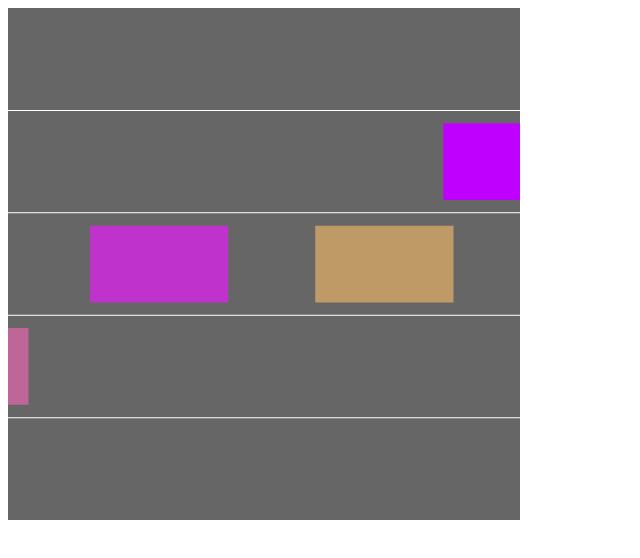
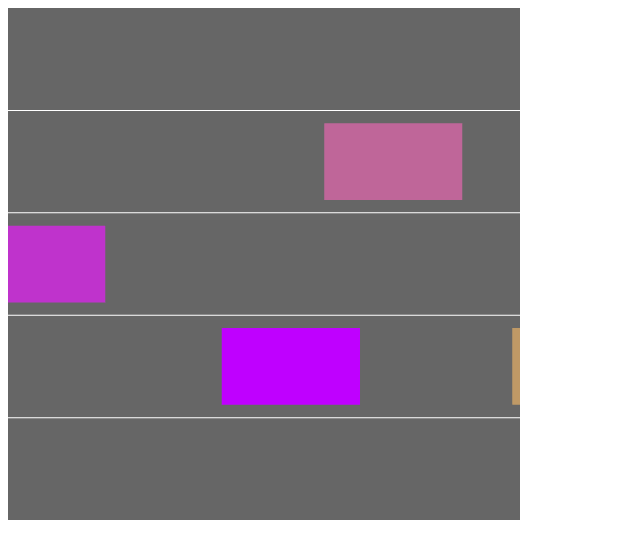
Before and after one commit to KaritasTZF/KaritasTZF.github.io, a plain HTML site: page verkefni1/froskur.html in a window 1280 px wide. Shown: the whole page, without its empty margins (0-640 px from the left). Drawn offline with Linux system fonts and the light colour scheme.

Commit message:
froskur: bilar by carFj

```diff
--- a/verkefni1/froskur.js
+++ b/verkefni1/froskur.js
@@ -15,12 +15,11 @@ var verticesLanes = new Float32Array([
     1.0,-0.6, -1.0,-0.6
 ]);
 
-// Hnit bíla
-var verticesCars;
-var carX; // changes
-var carY = new Float32Array([0.4, 0.0, -0.4, 0.0]); // middle of lane
-var carSpeed = [0.03, 0.02, 0.01, 0.02];
+var verticesCars; // Hnit bíla
 var carFj = 4; // Fjöldi bíla
+var carX = new Float32Array(carFj); // changes
+var carY = new Float32Array(carFj); // middle of lane
+var carSpeed = new Float32Array(carFj);
 var carHalfHeight = (0.4 -0.1)/2;
 var carHalfLength = carHalfHeight*1.8;
 
@@ -45,18 +44,7 @@ window.onload = function init()
     //
     // Initialize starting values of variables
     //
-    carX = new Float32Array([Math.random()*2.0-1.0, Math.random()*0.46+carHalfLength, Math.random()*2.0-1.0, Math.random()*0.45-1.0-carHalfLength]);
-
-    var helpHnit = new Array(carFj*4);
-    for (var i = 0; i < carFj; ++i ) {
-        helpHnit[i] = [
-            vec2( - carHalfLength, - carHalfHeight),
-            vec2( - carHalfLength, + carHalfHeight),
-            vec2( + carHalfLength, + carHalfHeight),
-            vec2( + carHalfLength, - carHalfHeight),
-        ];
-    }
-    verticesCars = flatten(helpHnit.flat(Infinity));
+    generateCars();
 
     //
     // Load shaders
@@ -80,6 +68,25 @@ window.onload = function init()
     gl.enableVertexAttribArray( locPosition );
 
     render();
+}
+
+// Sets variables for cars, random start etc using carFj
+function generateCars() {
+    var helpHnit = new Array(carFj*4);
+    var lane;
+    for (var i = 0; i < carFj; ++i ) {
+        lane = i % 3;
+        carSpeed[i] = 0.005*(lane+1.0);
+        carX[i] = Math.random()*2.0-1.0;
+        carY[i] = (lane-1.0)*0.4;
+        helpHnit[i] = [
+            vec2( - carHalfLength, - carHalfHeight),
+            vec2( - carHalfLength, + carHalfHeight),
+            vec2( + carHalfLength, + carHalfHeight),
+            vec2( + carHalfLength, - carHalfHeight),
+        ];
+    }
+    verticesCars = flatten(helpHnit.flat(Infinity));
 }
 
 function render() {
```
Also changed, not shown: index.html (+1 -0 lines).
